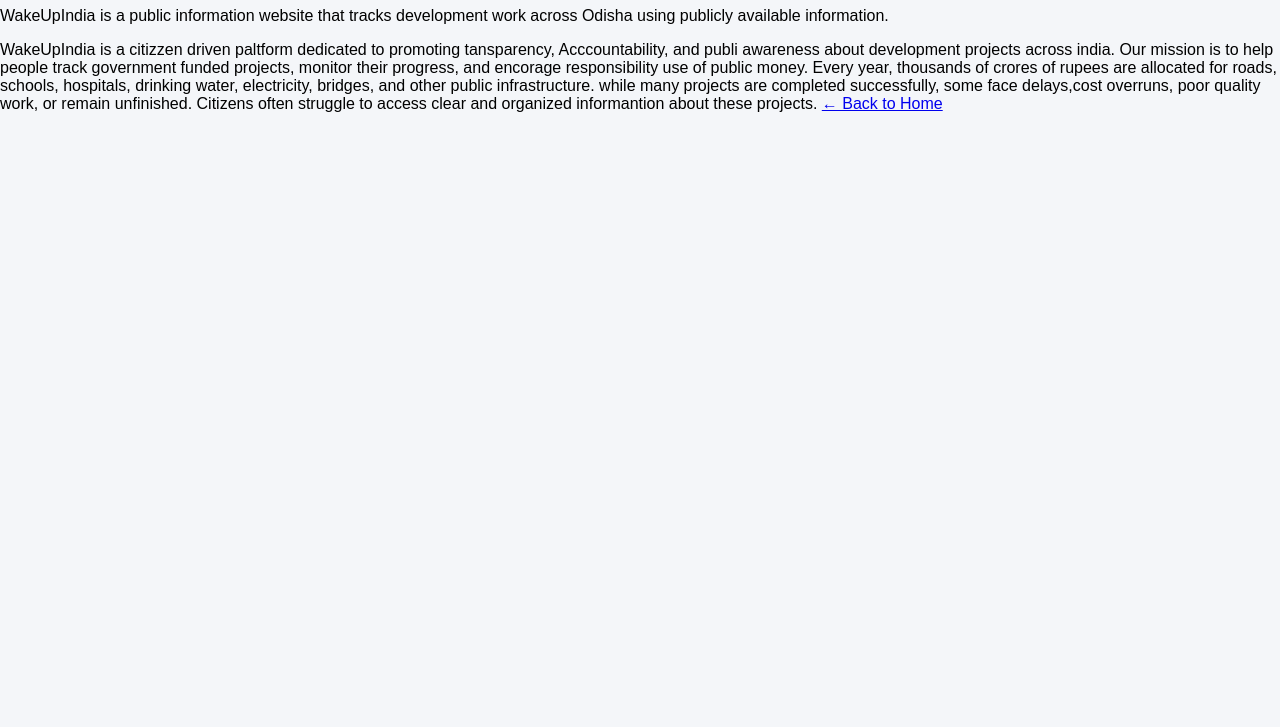
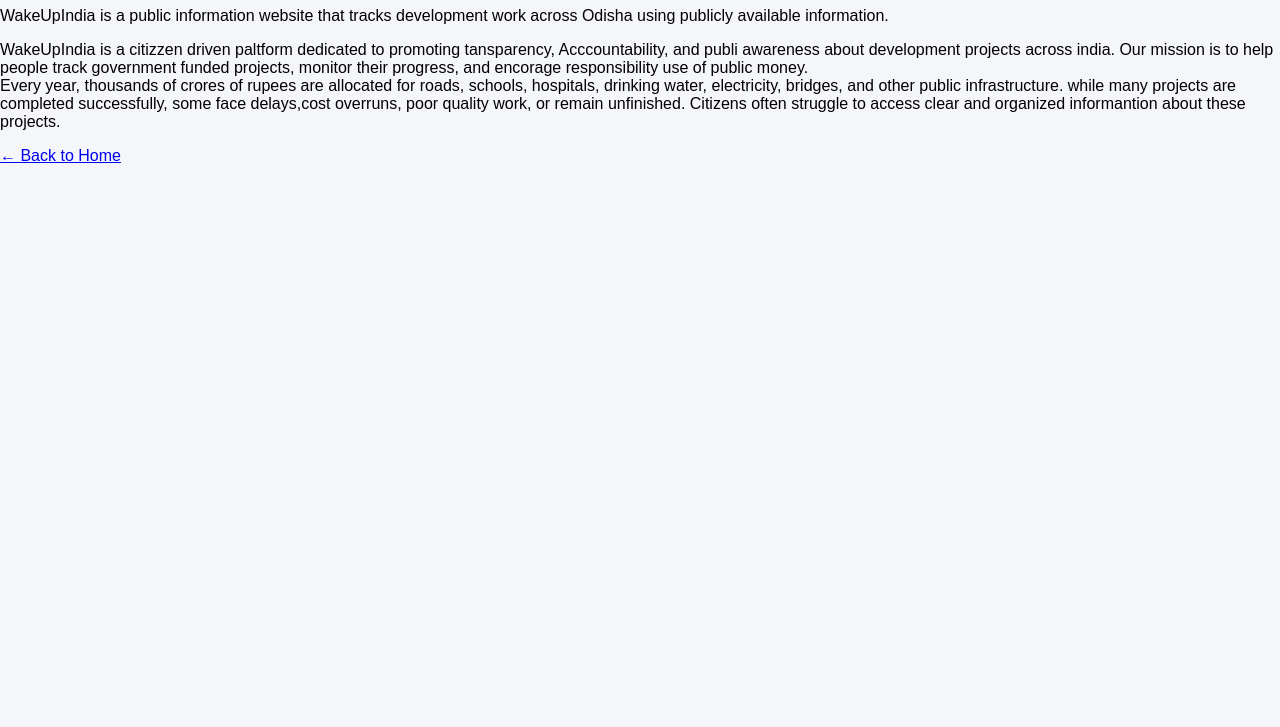
Before and after one commit to namiastomio-web/WakeUpIndia, a plain HTML site: page about.html in a window 1280 px wide. Shown: the part 73-800 px from the top of the page. Drawn offline with Linux system fonts and the light colour scheme.

Commit message:
Add paragraph
Corrected typos and improved formatting in the about section.

```diff
--- a/about.html
+++ b/about.html
@@ -12,16 +12,17 @@
 WakeUpIndia is a public information website that tracks development work across Odisha using publicly available information.
 </p>
 
-<p1>
+<p>
     WakeUpIndia is a citizzen driven paltform dedicated to promoting tansparency, Acccountability, and publi awareness about development projects across india.
     Our mission is to help people track government funded projects, monitor their progress, and encorage responsibility use of public money.
-</p1>
+    <br>
+    Every year, thousands of crores of rupees are allocated for roads, schools, hospitals, drinking water, electricity, bridges, and other public infrastructure. while many projects are completed successfully, some face delays,cost overruns, poor quality work, or remain unfinished.
+    Citizens often struggle to access clear and organized informantion about these projects.
+    </br>
 
-<p2>
-    Every year, thousands of crores of rupees are allocated for roads, schools, hospitals, drinking water, electricity, bridges, and other public infrastructure. while many projects are completed successfully, some face delays,cost overruns, poor quality work, or remain unfinished. Citizens often struggle to access clear and organized informantion about these projects.
-</p2>
+</p>
 
-<a href="index.html">← Back to Home</a>
+<a href="index.html" class="back-btn">← Back to Home</a>
 
 </body>
 </html>
```
